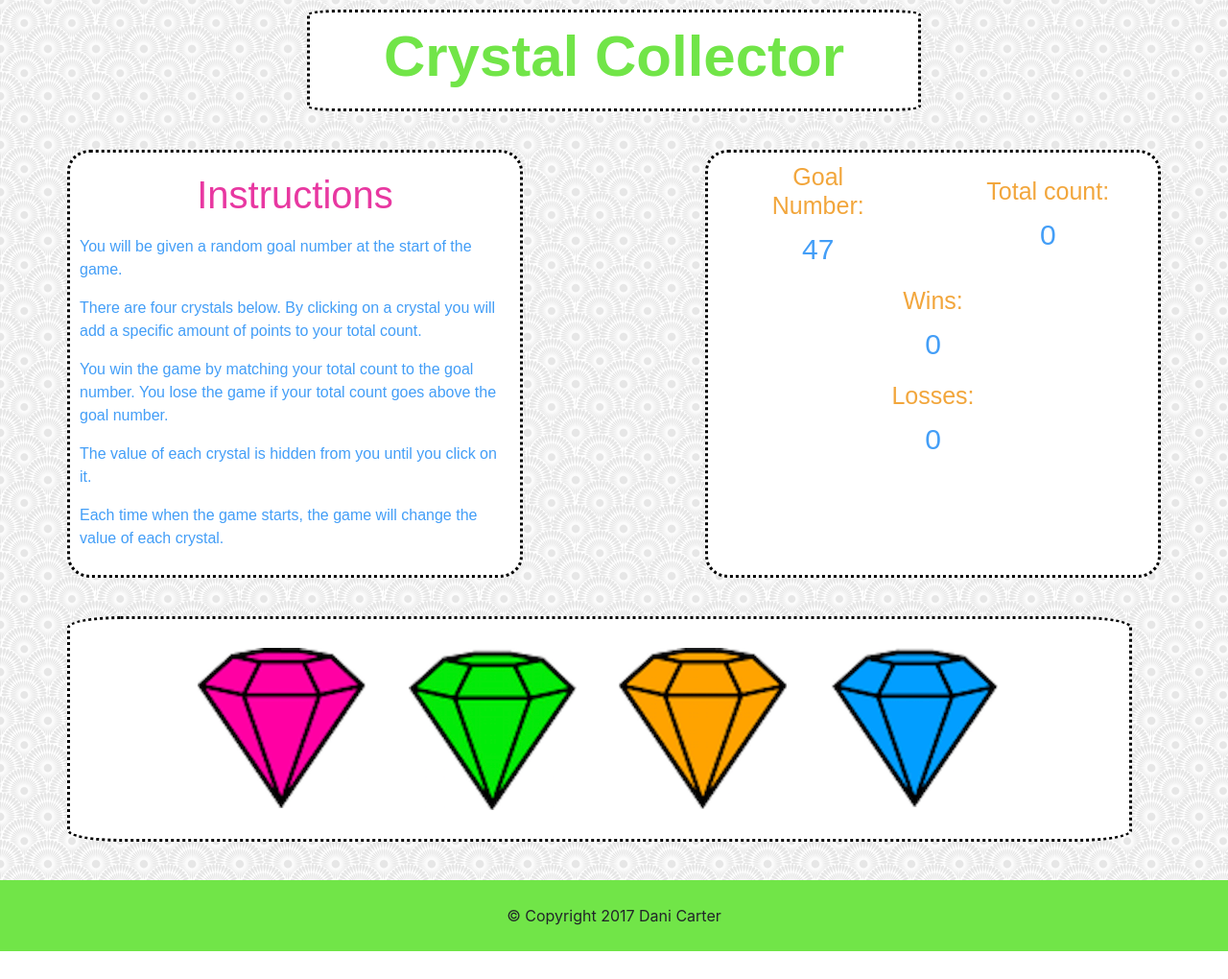
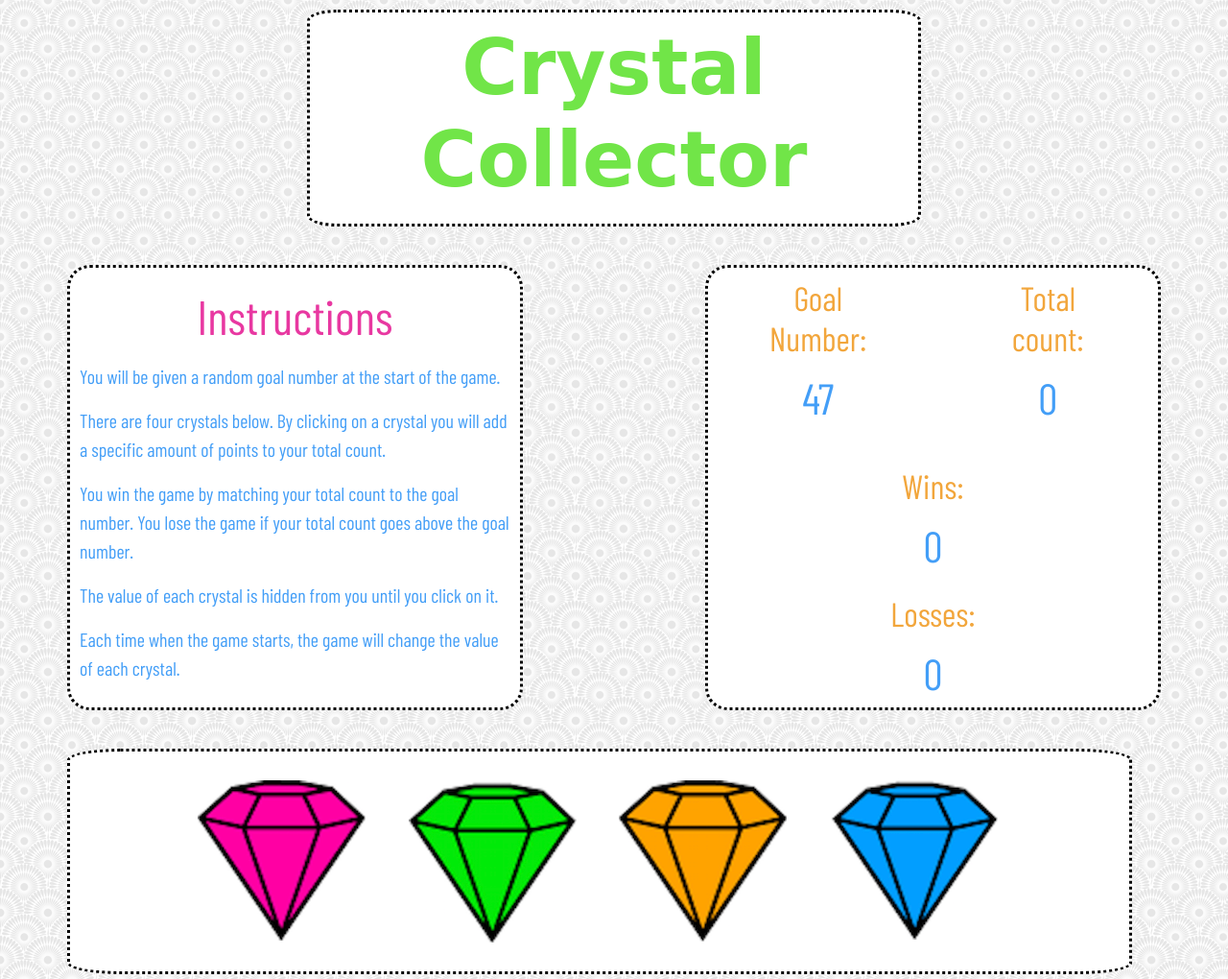
Before and after one commit to danielaine3/week-4-game, a plain HTML site: page index.html in a window 1280 px wide. Shown: the top 1020 px of the page at 96% size. Before the commit the page ends 991 px from the top, so only its background shows below. Drawn offline with nearby package versions, Linux system fonts and the light colour scheme; a web font is replaced by a local one.

Commit message:
css updates

```diff
--- a/assets/css/style.css
+++ b/assets/css/style.css
@@ -9,14 +9,13 @@ body {
 	background-color:#FFFFFF;
 	padding:10px;
 	border-radius: 5%;
-	border-style: dotted;
-	border-color:#000000;
+	border: dotted #000000;
 
 }
 
 .header{
-	font-family: barlow condensed, sans-serif;
-	font-size:60px;
+	font-family: rouge script, cursive;
+	font-size:80px;
 	text-align: center;
 	color:#71E548;
 	font-weight: bolder;
@@ -27,8 +26,8 @@ body {
 	background-color:#FFFFFF;
 	padding:10px;
 	border-radius: 5%;
-	border-style: dotted;
-	border-color:#000000;
+	border: dotted #000000;
+
 }
 
 .game-container {
@@ -36,8 +35,7 @@ body {
 	background-color:#FFFFFF;
 	padding:10px;
 	border-radius: 5%;
-	border-style: dotted;
-	border-color:#000000;
+	border: dotted #000000;
 
 }
 
@@ -47,8 +45,7 @@ body {
 	margin-top: 40px;
 	padding:10px;
 	border-radius: 5%;
-	border-style: dotted;
-	border-color:#000000;
+	border: dotted #000000;
 	justify-content: center;
 
 }
@@ -71,6 +68,7 @@ body {
 	background-color: #FFFFFF;
 	margin:auto;
 	text-align: center;
+	padding-top: 20px;
 }
 
 .crystal {
@@ -83,12 +81,14 @@ footer {
 	background-color:#71E548;
 	padding:25px;
 	margin-top:40px;
+	border-top:dotted #000000;
+
 }
 
 h2 {
 
 	font-family: barlow condensed, sans-serif;
-	font-size: 40px;
+	font-size: 50px;
 	color:#E838A1;
 	padding:10px;
 	text-align: center;
@@ -96,8 +96,8 @@ h2 {
 }
 
 h3 {
-	font-family: barlow consensed, sans-serif;
-	font-size:25px;
+	font-family: barlow condensed, sans-serif;
+	font-size:35px;
 	color:#F2A63C;
 
 }
@@ -105,11 +105,12 @@ h3 {
 p {
 	font-family: barlow condensed, sans-serif;
 	color:#439EF7;
+	font-size: 20px;
 }
 
 #losses, #wins, #total-count, #goalnumber {
-	font-family: barlow consensed, sans-serif;
+	font-family: barlow condensed, sans-serif;
 	color:#439EF7;
-	font-size: 30px;
+	font-size: 45px;
 
 }
--- a/index.html
+++ b/index.html
@@ -16,7 +16,7 @@
 	    <link rel="stylesheet" type="text/css" href="assets/css/reset.css">
 
 		<!--Link to Google Fonts-->
-	    <link href="https://fonts.googleapis.com/css?family=Roboto+Condensed" rel="stylesheet">
+	    <link href="https://fonts.googleapis.com/css?family=Barlow+Condensed|Rouge+Script" rel="stylesheet">
 
 	    <!--Link to Bootstrap stylesheet-->
 	    <link rel="stylesheet" href="https://maxcdn.bootstrapcdn.com/bootstrap/4.0.0-beta.2/css/bootstrap.min.css" integrity="sha384-PsH8R72JQ3SOdhVi3uxftmaW6Vc51MKb0q5P2rRUpPvrszuE4W1povHYgTpBfshb" crossorigin="anonymous">
```
Also changed, not shown: 2 other files.
